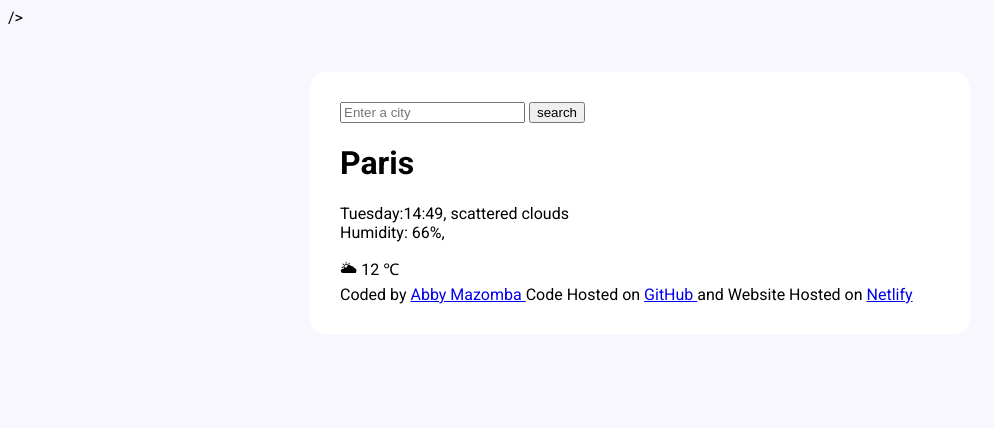
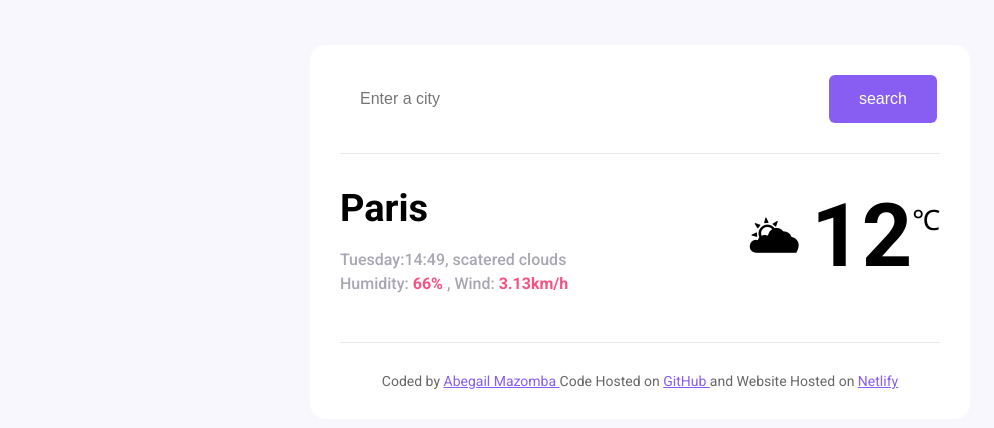
Before and after one commit to Abbie85/Weather-App, a plain HTML site: page index.html in a window 1280 px wide. Shown: the whole page, without its empty margins (0-994 px from the left). Drawn offline with Linux system fonts and the light colour scheme.

Commit message:
added basic CSS

```diff
--- a/index.html
+++ b/index.html
@@ -8,31 +8,38 @@
 href="<link rel="preconnect" href="https://fonts.googleapis.com">
 <link rel="preconnect" href="https://fonts.gstatic.com" crossorigin>
 <link href="https://fonts.googleapis.com/css2?family=Roboto:ital,wght@0,100;0,300;0,400;0,500;0,700;0,900;1,100;1,300;1,400;1,500;1,700;1,900&display=swap" rel="stylesheet">
-   />
+
 <title>WeatherApp</title>
 </head>
 <body>
     <div class="weather-app">
     <header>
-        <form>
-            <input type="search" placeholder="Enter a city" requred/>
-            <input type="submit" value="search"/>
+        <form class="search-form">
+            <input type="search" placeholder="Enter a city" requred class="search-form-input"/>
+            <input type="submit" value="search" class="search-form-button"/>
         </form>
     </header>
     <main>
+        <div class="weather-app-data">
         <div>
-   <h1>Paris</h1>
-   <p>
-    Tuesday:14:49, scattered clouds
+   <h1 class="weather-app-city">Paris</h1>
+   <p class="weather-app-details">
+    Tuesday:14:49, scatered clouds
     <br/>
-    Humidity: 66%, <Wind:3 class="3km">
+    Humidity: <strong> 66% </strong>, Wind: <strong>3.13km/h</strong>
 
    </p>
    </div>
-   <div> 🌥 12 ℃ </div>
+   <div>
+    <div class="weather-app-temperature-container">
+    <div class ="weather-app-icon">🌥</div>
+    <div class="weather-app-temperature"> 12</div>
+    <div class="weather-app-unit">℃</div>
+</div>
+</div>
    </main>
    <footer>Coded by
-    <a href="https://github.com/Abbie85"> Abby Mazomba </a> Code Hosted on
+    <a href="https://github.com/Abbie85"> Abegail Mazomba </a> Code Hosted on
     <a href="https://github.com/Abbie85?tab=repositories" > GitHub </a> and Website Hosted on
     <a href="https://app.netlify.com/teams/abbie85/sites"> Netlify</a>
 </footer>
--- a/src/style.css
+++ b/src/style.css
@@ -1,7 +1,9 @@
 body{
 background-color:#f9f7fe;
 font-family: "Roboto", sans-serif;
-
+}
+a {
+    color: #885df1;
 }
 .weather-app {
     background: white;
@@ -10,7 +12,74 @@ font-family: "Roboto", sans-serif;
     box-shadow: 0 30px 50px rgba (65,50,100,0.08);
     border-radius: 16px;
     padding: 30px;
+}
+header {
+    border-bottom: 1px solid #e7e7f5;
+    padding: 0 0 30px 0;
+}
 
+.search-form-input {
+    background-color: f9f7fe;
+    border: none;
+    border-radius: 6px;
+    width: 80%;
+    font-size: 16px;
+    padding: 15px 20px;
+}
+.search-form-button{
+    background: #885df1;
+    padding: 15px 30px;
+    border: none;
+    font-size: 16px;
+    margin-left: 5px;
+    border-radius: 6px;
+    color: white;
+}
+main {
+    padding: 30px 0;
+
+}
+.weather-app-data {
+display: flex;
+justify-content: space-between;
+}
+.weather-app-city {
+    margin: 0;
+    font-size: 38px;
+    line-height: 48px;
+}
+.weather-app-details {
+    font-size: 16px;
+    color: rgba(39, 33, 66, 0.4);
+    line-height: 24px;
+    font-weight: 500;
+}
+.weather-app-details strong {
+    color: #f65282;
+
+}
+.weather-app-icon {
+    font-size: 50px;
+    margin-top: 22px;
+}
+.weather-app-temperature-container {
+    display: flex;
+}
+.weather-app-temperature {
+    font-size: 88px;
+    margin-left: 10px;
+    font-weight: bold;
+}
+.weather-app-unit {
+    margin-top: 16px;
+    font-size: 28px;
+}
+footer{
+    border-top: 1px solid #e7e7f5;
+    padding: 30px 0 0;
+    text-align: center;
+    font-size: 14px;
+    color: rgba(0, 0, 0, 0.6);
 
 
 }
```
